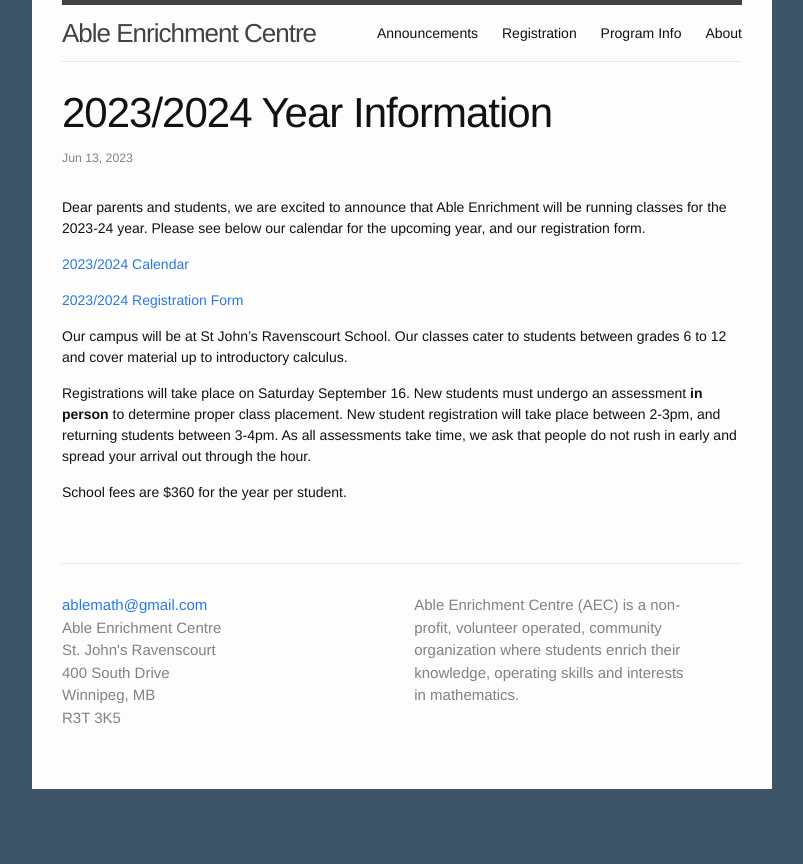
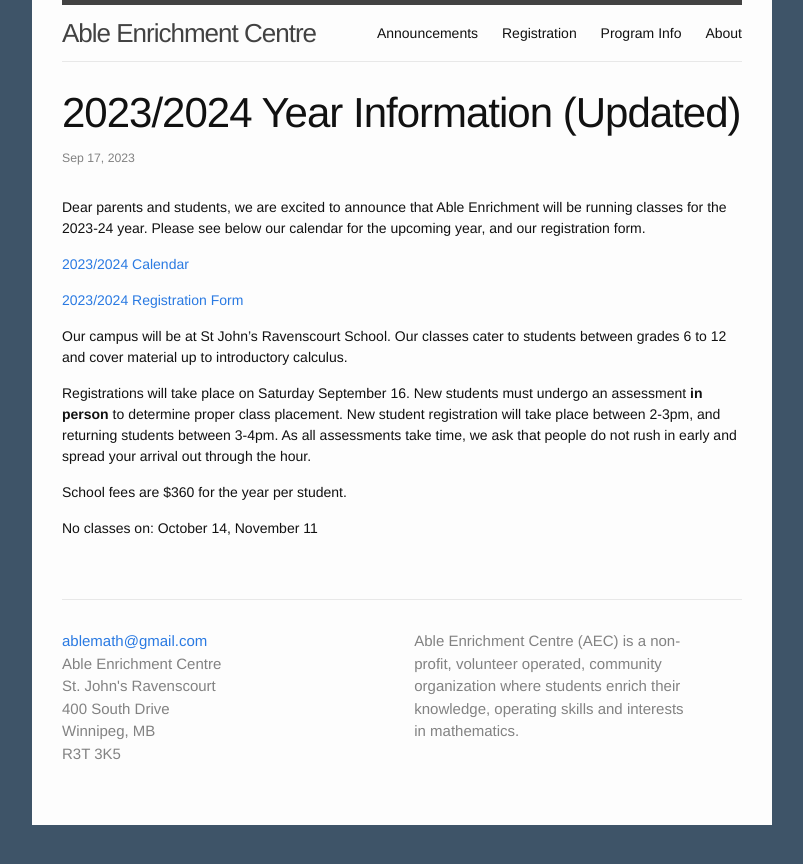
Before and after one commit to ablemath/ablemath, a Jekyll site: the page built from _posts/2023-06-13-2023-2024-year.markdown, in a window 1280 px wide. Shown: the top 864 px of the page, without its empty margins (238-1041 px from the left). Built offline with Jekyll 4.4.1, drawn with Linux system fonts in a browser that asks for light colours.

Commit message:
Update 2023 Calendar

```diff
--- a/_posts/2023-06-13-2023-2024-year.markdown
+++ b/_posts/2023-06-13-2023-2024-year.markdown
@@ -1,7 +1,7 @@
 ---
 layout: post
-title:  "2023/2024 Year Information"
-date:   2023-06-13 08:00:00
+title:  "2023/2024 Year Information (Updated)"
+date:   2023-09-17 12:00:00
 categories: "Year Information"
 ---
 Dear parents and students, we are excited to announce that Able Enrichment will
@@ -22,3 +22,5 @@
 early and spread your arrival out through the hour.
 
 School fees are $360 for the year per student.
+
+No classes on: October 14, November 11
```
Also changed, not shown: 1 other file.
